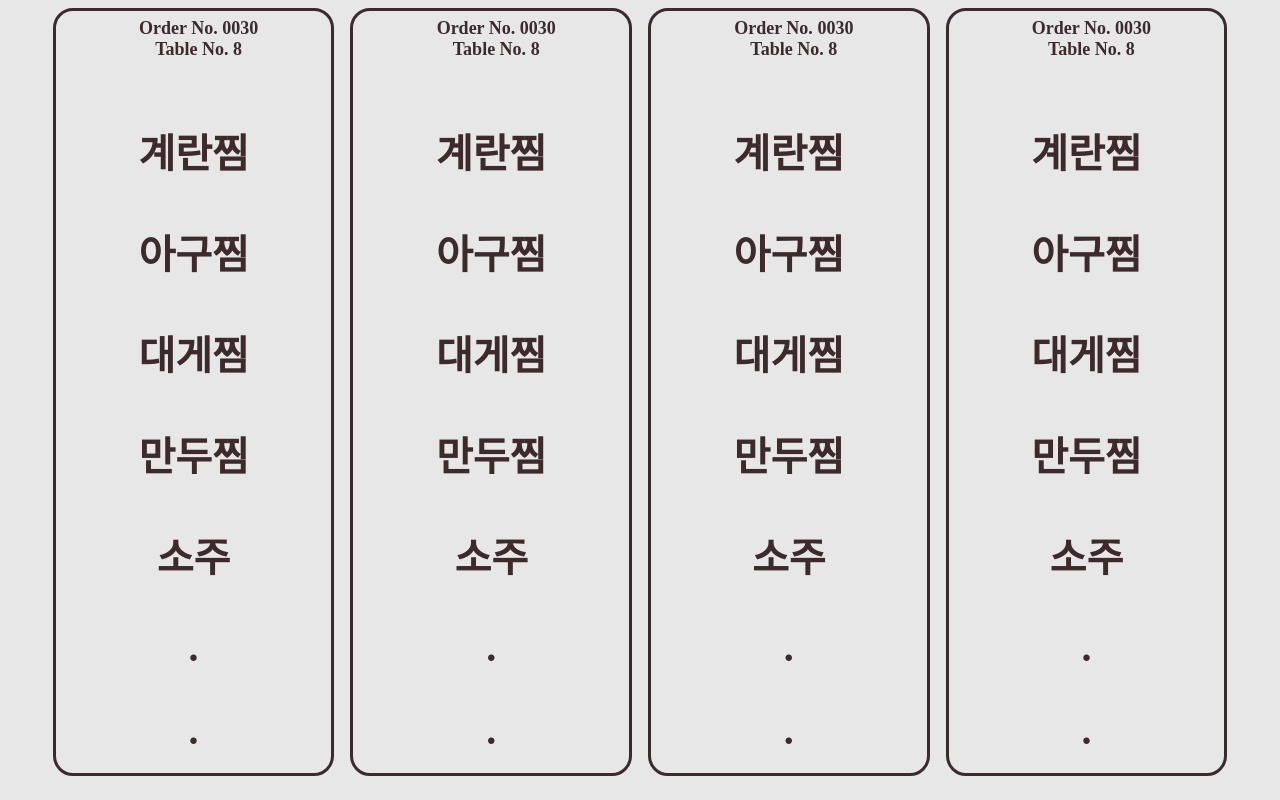
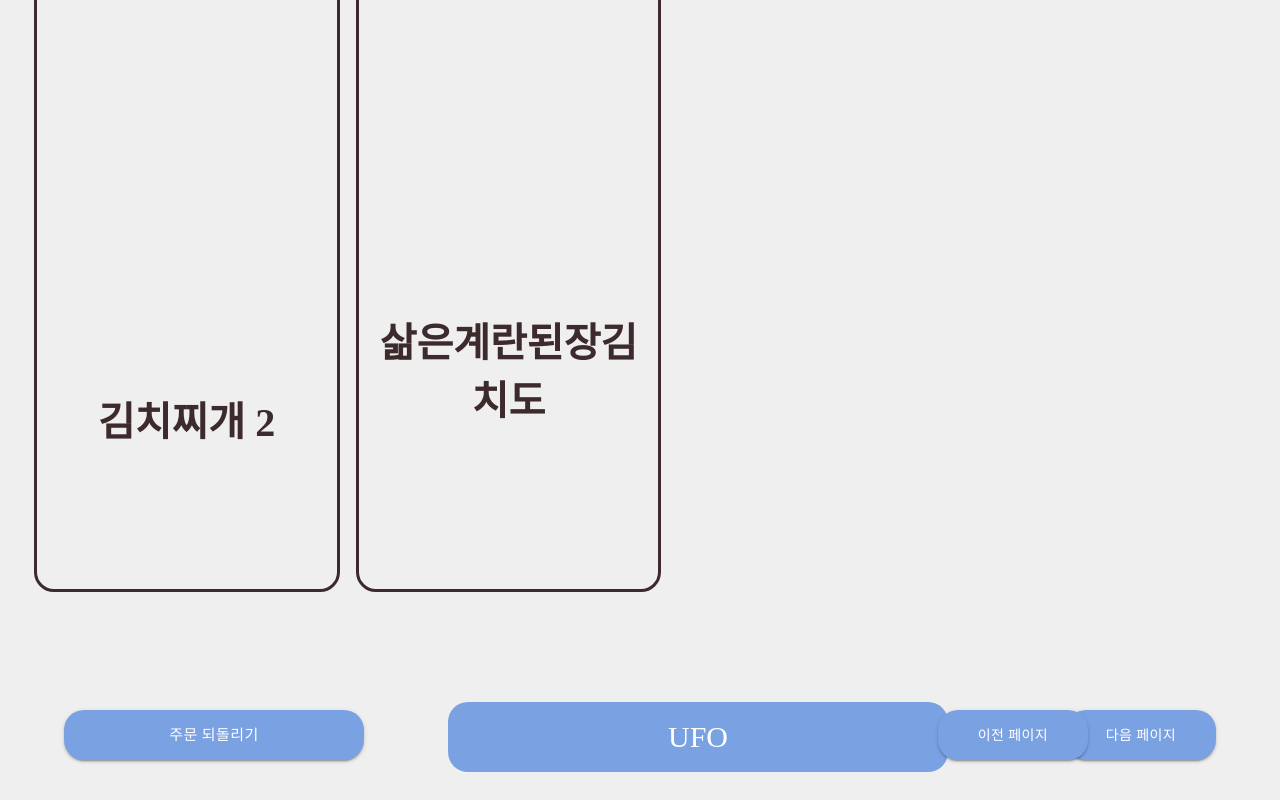
Before and after one commit to UFO-System/ufo-front, a React (Vite) app: page /KitchenPage in a window 1280 px wide. Built offline with nearby package versions, Linux system fonts and the light colour scheme.

Commit message:
부엌화면 구현

```diff
--- /dev/null
+++ b/src/components/Mobile/Kitchen/Footer.jsx
@@ -0,0 +1,93 @@
+import React from "react";
+import "./css/KitchenPage.css";
+import { Box } from "@mui/material";
+import { Button } from "@mui/material";
+
+const Footer = () => {
+  return (
+    <div>
+      <Button
+        variant="contained"
+        size="large"
+        sx={{
+          position: "absolute",
+          bottom: "5vh",
+          left: "5vw",
+          width: 300,
+          height: 50,
+          borderRadius: 5,
+          "&hover": {
+            backgroundColor: "#4285f4",
+          },
+          "&:not(:hover)": {
+            backgroundColor: "#7AA2E3",
+            transition: "background-color 0.5s",
+          },
+        }}
+      >
+        {" "}
+        주문 되돌리기
+      </Button>
+      <Box
+        sx={{
+          color: "white",
+          display: "flex",
+          justifyContent: "center",
+          alignItems: "center",
+          fontSize: "30px",
+          position: "absolute",
+          bottom: "3.5vh",
+          left: "35%",
+          width: 500,
+          height: 70,
+          borderRadius: 5,
+          bgcolor: "#7AA2E3",
+        }}
+      >
+        UFO
+      </Box>
+      <Button
+        variant="contained"
+        sx={{
+          position: "absolute",
+          bottom: "5vh",
+          right: "5vw",
+          width: 150,
+          height: 50,
+          borderRadius: 5,
+          "&hover": {
+            backgroundColor: "#4285f4",
+          },
+          "&:not(:hover)": {
+            backgroundColor: "#7AA2E3",
+            transition: "background-color 0.5s",
+          },
+        }}
+      >
+        다음 페이지
+      </Button>
+      <Button
+        variant="contained"
+        sx={{
+          position: "absolute",
+          bottom: "5vh",
+          right: "15vw",
+          width: 150,
+          height: 50,
+          borderRadius: 5,
+          "&hover": {
+            backgroundColor: "#4285f4",
+          },
+          "&:not(:hover)": {
+            backgroundColor: "#7AA2E3",
+            transition: "background-color 0.5s",
+          },
+        }}
+      >
+        이전 페이지
+      </Button>
+    </div>
+  );
+};
+
+export default Footer;
--- a/src/components/Mobile/Kitchen/KitchenPage.jsx
+++ b/src/components/Mobile/Kitchen/KitchenPage.jsx
@@ -1,15 +1,19 @@
+import "./css/KitchenPage.css";
 import OrderBoard from "./OrderBoard";
-import "./css/KitchenPage.css";
+import Footer from "./Footer";
+import data from "./data.json";
 
-function App() {
+function KitchenPage() {
   return (
-    <div className="kitchenBody">
-      <OrderBoard />
-      <OrderBoard />
-      <OrderBoard />
-      <OrderBoard />
-    </div>
+    <>
+      <body className="kitchenBody">
+        {data.table1.map((exams) => (
+          <OrderBoard order_id={exams} />
+        ))}
+      </body>
+      <Footer />
+    </>
   );
 }
 
-export default App;
+export default KitchenPage;
--- a/src/components/Mobile/Kitchen/OrderBoard.jsx
+++ b/src/components/Mobile/Kitchen/OrderBoard.jsx
@@ -1,15 +1,18 @@
+import React from "react";
+import "./css/KitchenPage.css";
 import { Box } from "@mui/material";
 
-function OrderItem() {
+const OrderBoard = ({ order_id }) => {
   return (
     <Box
       sx={{
+        position: "relative",
         border: "3px solid #3C2A2C",
-        width: "22vw",
-        height: "96vh",
+        width: "23.9vw",
+        height: "80vh",
         borderRadius: 5,
         display: "inline-block",
-        top: `0vh`,
+        top: `-7vh`,
         left: `2vw`,
         margin: 1,
         boxSizing: "border-box",
@@ -20,7 +23,7 @@ function OrderItem() {
         },
         "&:not(:hover)": {
           backgroundColor: "##E7E7E7",
-          transition: "background-color 0.5s", // Added transition for background-color
+          transition: "background-color 0.5s",
         },
       }}
     >
@@ -41,28 +44,14 @@ function OrderItem() {
           </div>
         </tr>
         <tr>
-          <td colSpan="3">계란찜</td>
-        </tr>
-        <tr>
-          <td colSpan="3">아구찜</td>
-        </tr>
-        <tr>
-          <td colSpan="3">대게찜</td>
-        </tr>
-        <tr>
-          <td colSpan="3">만두찜</td>
-        </tr>
-        <tr>
-          <td colSpan="3">소주</td>
-        </tr>
-        <tr>
-          <td colSpan="3">.</td>
-        </tr>
-        <tr>
-          <td colSpan="3">.</td>
+          <td colSpan="3">
+            {order_id.menu_name}{" "}
+            {order_id.order_cnt == 1 ? "" : order_id.order_cnt}
+          </td>
         </tr>
       </table>
     </Box>
   );
-}
-export default OrderItem;
+};
+
+export default OrderBoard;
--- a/src/components/Mobile/Kitchen/css/KitchenPage.css
+++ b/src/components/Mobile/Kitchen/css/KitchenPage.css
@@ -1,13 +1,9 @@
-.kitchenBody {
+body {
   margin: 0;
   padding: 0;
-  width: 100vw;
-  height: 100vh;
   background-color: #e7e7e7;
-  text-align: center;
 }
 .kitchenTable {
-  margin: 0px;
   width: 100%;
   height: 100%;
   color: #3c2a2c;
--- a/src/components/Mobile/Kitchen/data.json
+++ b/src/components/Mobile/Kitchen/data.json
@@ -1,22 +1,12 @@
-[
-  {
-    "OrderNum": "1",
-    "tableNum": "2",
-    "menu": ["계란찜", "아구찜", "대게찜", "만두찜", "소주"]
-  },
-  {
-    "OrderNum": "2",
-    "tableNum": "3",
-    "menu": ["치킨"]
-  },
-  {
-    "OrderNum": "3",
-    "tableNum": "4",
-    "menu": ["아구찜", "대게찜", "소주"]
-  },
-  {
-    "OrderNum": "4",
-    "tableNum": "5",
-    "menu": ["계란찜", "술국"]
-  }
-]
+{
+  "table1": [
+    {
+      "menu_name": "김치찌개",
+      "order_cnt": 2
+    },
+    {
+      "menu_name": "삶은계란된장김치도",
+      "order_cnt": 1
+    }
+  ]
+}
```
